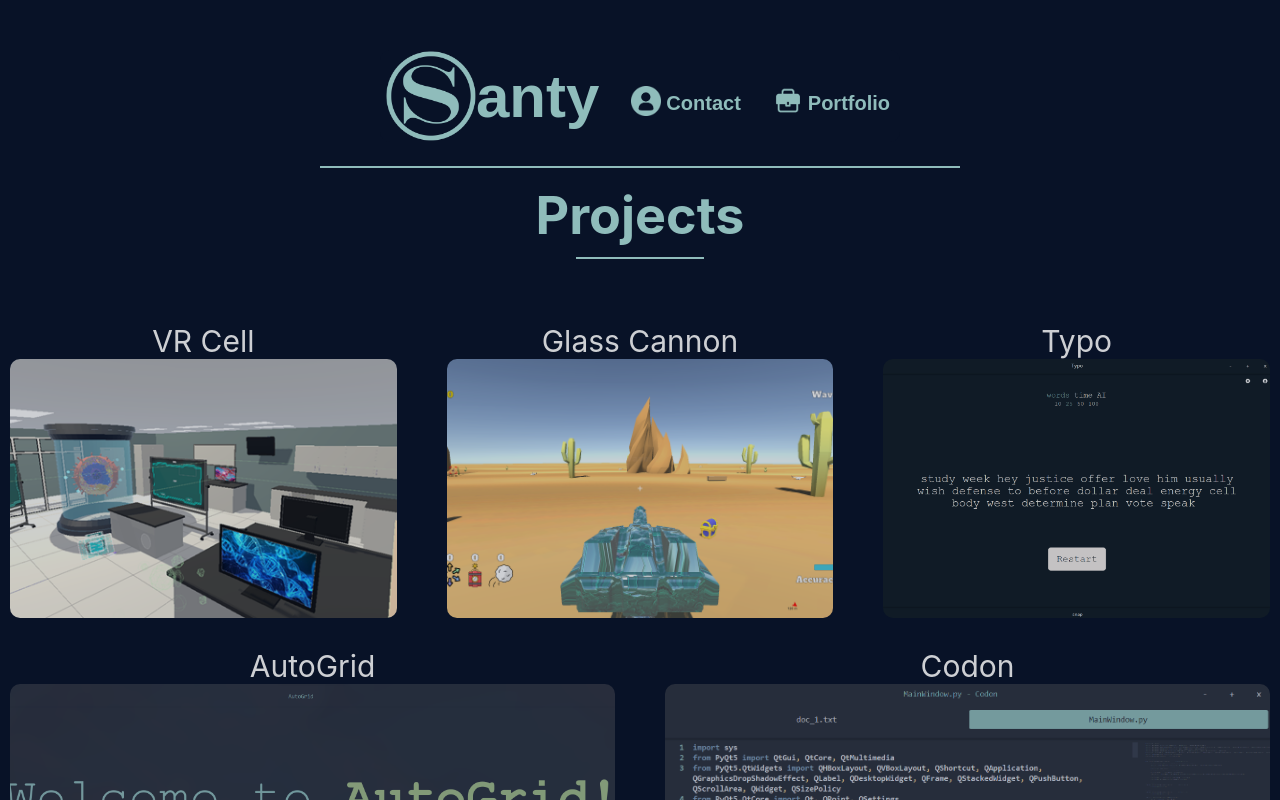
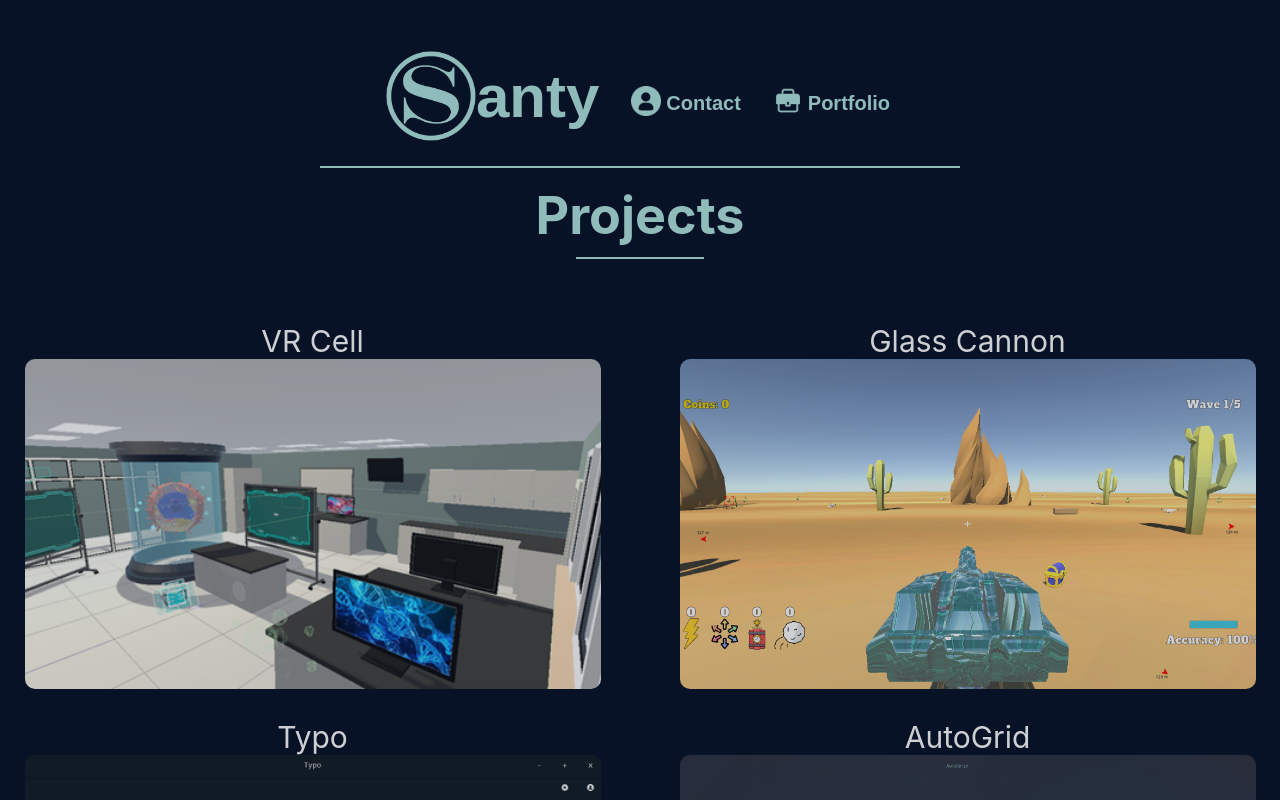
Before and after one commit to santy81855/Portfolio_Web, a React (Create React App) app: page / in a window 1280 px wide. Both pictures are taken after a click on the button "Portfolio". Shown: the top 800 px of the page. Built offline with nearby package versions, Linux system fonts and the light colour scheme.

Commit message:
fixed justify content on the main project container

```diff
--- a/src/components/Projects.js
+++ b/src/components/Projects.js
@@ -73,7 +73,7 @@ export default function ProjectPage() {
         } else if (responsive.desktopView) {
             return "45vw";
         } else if (responsive.desktopLargeView) {
-            return "30vw";
+            return "45vw";
         }
     }
 
--- a/src/styles/Projects.css
+++ b/src/styles/Projects.css
@@ -12,7 +12,7 @@
     flex-wrap: wrap;
     height: 100%;
     width: 100%;
-    justify-content: flex-start;
+    justify-content: space-around;
     margin-top: 8vh;
     margin-bottom: 20px;
 }
@@ -28,7 +28,6 @@
     margin-left: 10px;
     margin-right: 10px;
     opacity: 0.8;
-    flex-grow: 1;
 }
 
 .ProjectItem:hover {
```
